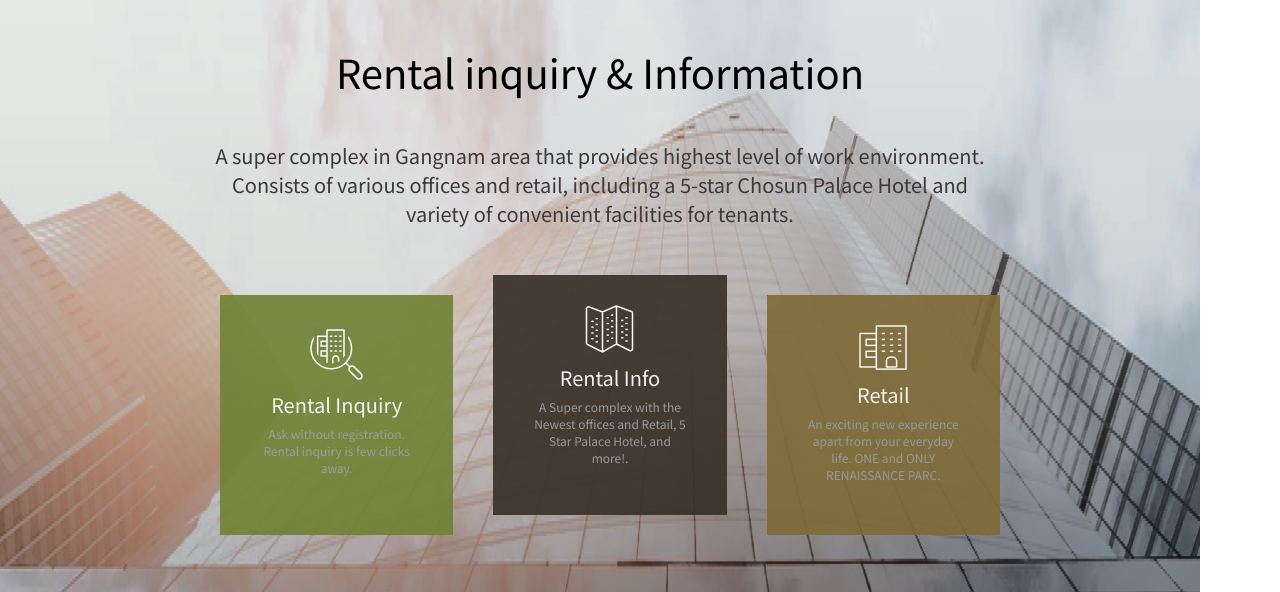
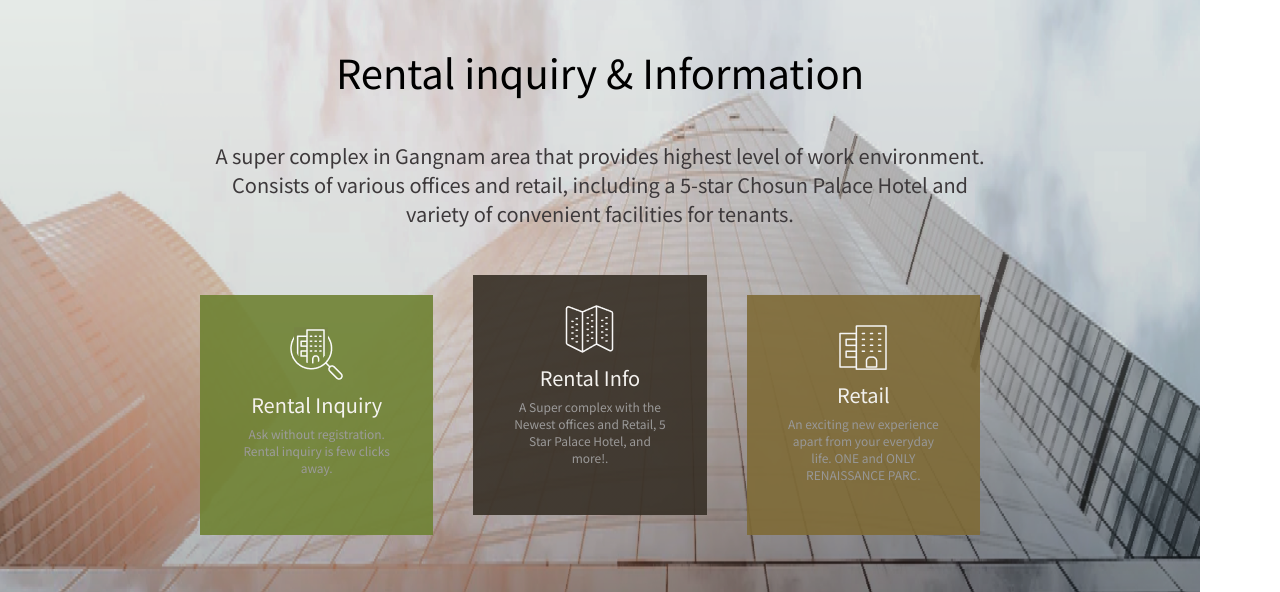
Before and after one commit to ahswathi/HanRiverTask, a plain HTML site: page index.html in a window 1280 px wide. Shown: the part 1285-1877 px from the top of the page. Drawn offline with Linux system fonts and the light colour scheme; grey boxes are pictures that could not be loaded.

Commit message:
first commit

```diff
--- a/styles/style.scss
+++ b/styles/style.scss
@@ -247,7 +247,7 @@ body {
 	display: flex;
 	position: absolute;
 	top: 280px;
-	margin: 0 160px 0 220px;
+	margin: 0 160px 0 200px;
 	.subtitle {
 		font-family:$mainFont;
 		font-weight: 500;
```
Also changed, not shown: styles/style.css.
